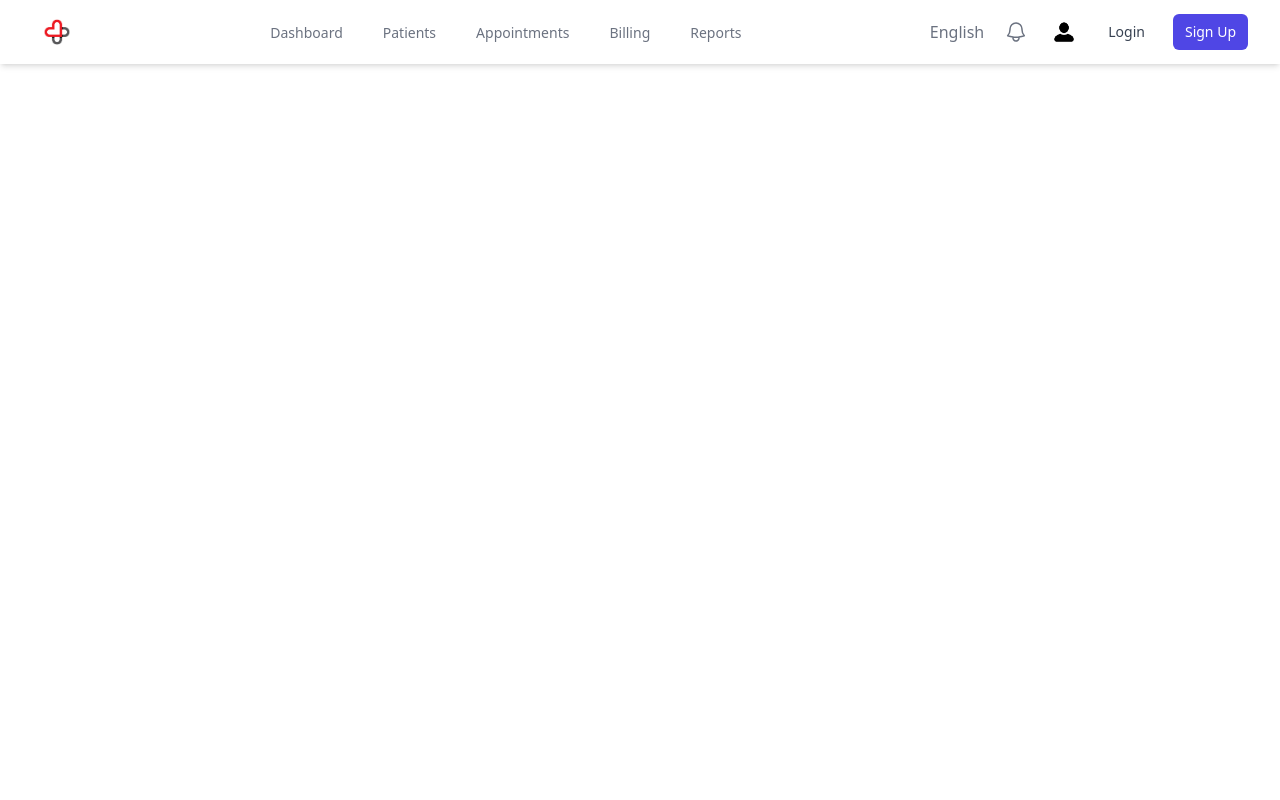
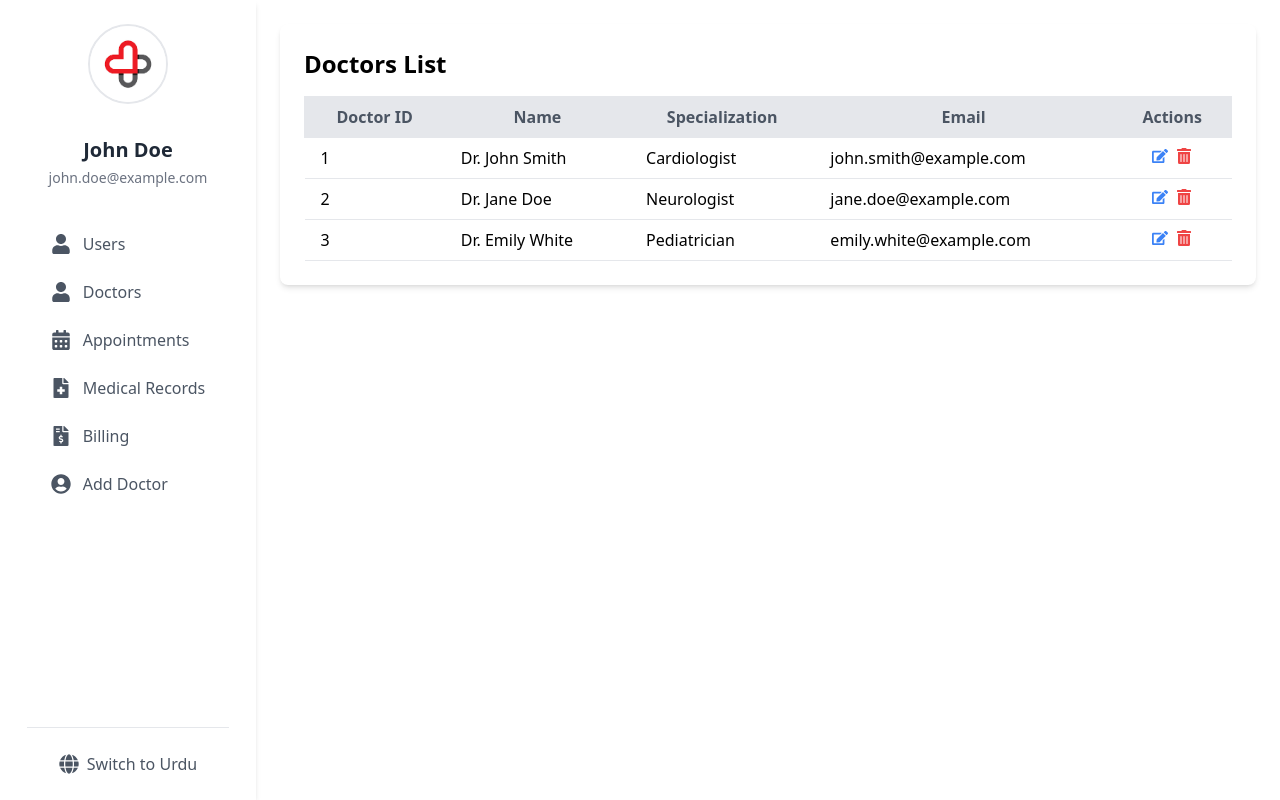
Before and after one commit to harisejaz2206/devathon-frontend, a React (Create React App) app: page /dashboard/doctors in a window 1280 px wide. Built offline with nearby package versions, Linux system fonts and the light colour scheme.

Commit message:
Internationalization on Admin panel

```diff
--- a/src/App.tsx
+++ b/src/App.tsx
@@ -22,6 +22,7 @@ import AddDoctor from "./components/AddDoctorForm";
 import DashboardHome from "./components/DashboardHome";
 import AppointmentsPage from "./pages/AppointmentsPage";
 import UserListing from "./pages/UserListing";
+import DoctorsListing from "./pages/DoctorListing";
 
 function App() {
   const token = useSelector(selectAuthToken);
@@ -82,6 +83,14 @@ function App() {
               </Dashboard>
             }
           />
+          <Route
+            path="/dashboard/doctors"
+            element={
+              <Dashboard>
+                <DoctorsListing />
+              </Dashboard>
+            }
+          />
           <Route path="/verify-account/:token" element={<VerifyEmail />} />
           <Route path="/find-doctor" element={<FindDoctor />} />
         </Routes>
--- a/src/components/Layout.tsx
+++ b/src/components/Layout.tsx
@@ -14,6 +14,7 @@ function Layout({ children }: { children: React.ReactNode }) {
     "/dashboard/add-doctor",
     "/dashboard/appointments",
     "/dashboard/users",
+    "/dashboard/doctors",
   ]; // add your routes here
 
   const showNavbarAndFooter = !noNavAndFooter.includes(location.pathname);
--- a/src/components/Sidebar.jsx
+++ b/src/components/Sidebar.jsx
@@ -5,20 +5,35 @@ import {
   FaCalendarAlt,
   FaFileMedical,
   FaFileInvoiceDollar,
-  FaUserCircle, // Added for the profile link
+  FaUserCircle,
+  FaGlobe, // Added for the language switch
 } from "react-icons/fa";
-
 import Logo from "../assets/images/logo.png";
+import { useTranslation } from "react-i18next";
+import { useLanguage } from "../context/LanguageContext";
 
 const Sidebar = () => {
   const user = {
     name: "John Doe",
     email: "john.doe@example.com",
-    // You can replace these with dynamic values as needed
   };
 
+  const { t, i18n } = useTranslation("sidebar");
+  const { currentLanguage, changeLanguage } = useLanguage();
+
+  // Function to handle language change
+  const handleLanguageChange = () => {
+    const newLanguage = currentLanguage === "en" ? "ur" : "en";
+    changeLanguage(newLanguage);
+    i18n.changeLanguage(newLanguage); // Update i18n language
+  };
+
+  const isRTL = currentLanguage === "ur";
   return (
-    <div className="w-64 h-full bg-white shadow-md text-gray-800 flex flex-col">
+    <div
+      className="w-64 h-full bg-white shadow-md text-gray-800 justify-center items-center flex flex-col"
+      dir={isRTL ? "rtl" : "ltr"}
+    >
       {/* Logo Section */}
       <div className="p-6 border-gray-200 flex items-center justify-center">
         <img
@@ -45,7 +60,16 @@ const Sidebar = () => {
               className="flex items-center px-4 py-3 text-gray-600 hover:bg-gray-100 hover:text-gray-900 transition-colors duration-300 rounded-lg"
               activeClassName="bg-gray-100 text-gray-900"
             >
-              <FaUser className="mr-3 text-xl" /> User Profiles
+              <FaUser className="mr-3 text-xl" /> {t("users")}
+            </NavLink>
+          </li>
+          <li>
+            <NavLink
+              to="/dashboard/doctors"
+              className="flex items-center px-4 py-3 text-gray-600 hover:bg-gray-100 hover:text-gray-900 transition-colors duration-300 rounded-lg"
+              activeClassName="bg-gray-100 text-gray-900"
+            >
+              <FaUser className="mr-3 text-xl" /> {t("doctors")}
             </NavLink>
           </li>
           <li>
@@ -54,7 +78,7 @@ const Sidebar = () => {
               className="flex items-center px-4 py-3 text-gray-600 hover:bg-gray-100 hover:text-gray-900 transition-colors duration-300 rounded-lg"
               activeClassName="bg-gray-100 text-gray-900"
             >
-              <FaCalendarAlt className="mr-3 text-xl" /> Appointments
+              <FaCalendarAlt className="mr-3 text-xl" /> {t("appointments")}
             </NavLink>
           </li>
           <li>
@@ -63,7 +87,7 @@ const Sidebar = () => {
               className="flex items-center px-4 py-3 text-gray-600 hover:bg-gray-100 hover:text-gray-900 transition-colors duration-300 rounded-lg"
               activeClassName="bg-gray-100 text-gray-900"
             >
-              <FaFileMedical className="mr-3 text-xl" /> Medical Records
+              <FaFileMedical className="mr-3 text-xl" /> {t("records")}
             </NavLink>
           </li>
           <li>
@@ -72,7 +96,7 @@ const Sidebar = () => {
               className="flex items-center px-4 py-3 text-gray-600 hover:bg-gray-100 hover:text-gray-900 transition-colors duration-300 rounded-lg"
               activeClassName="bg-gray-100 text-gray-900"
             >
-              <FaFileInvoiceDollar className="mr-3 text-xl" /> Billing
+              <FaFileInvoiceDollar className="mr-3 text-xl" /> {t("billing")}
             </NavLink>
           </li>
           <li>
@@ -81,11 +105,22 @@ const Sidebar = () => {
               className="flex items-center px-4 py-3 text-gray-600 hover:bg-gray-100 hover:text-gray-900 transition-colors duration-300 rounded-lg"
               activeClassName="bg-gray-100 text-gray-900"
             >
-              <FaUserCircle className="mr-3 text-xl" /> Add Doctor
+              <FaUserCircle className="mr-3 text-xl" /> {t("addDoctor")}
             </NavLink>
           </li>
         </ul>
       </nav>
+
+      {/* Language Switch Button */}
+      <div className="p-4 border-t border-gray-200 flex justify-center items-center">
+        <button
+          onClick={handleLanguageChange}
+          className="flex items-center px-4 py-2 text-gray-600 hover:bg-gray-100 hover:text-gray-900 transition-colors duration-300 rounded-lg"
+        >
+          <FaGlobe className="mr-2 text-xl" />
+          {currentLanguage === "en" ? t("switchUr") : t("switchEn")}
+        </button>
+      </div>
     </div>
   );
 };
--- a/src/locale/en.json
+++ b/src/locale/en.json
@@ -24,5 +24,16 @@
     "switchur": "Switch to Urdu",
     "login": "Login",
     "signup": "Sign Up"
+  },
+
+  "sidebar": {
+    "users": "Users",
+    "doctors": "Doctors",
+    "appointments": "Appointments",
+    "records": "Medical Records",
+    "billing": "Billing",
+    "addDoctor": "Add Doctor",
+    "switchUr": "Switch to Urdu",
+    "switchEn": "Switch to English"
   }
 }
--- a/src/locale/ur.json
+++ b/src/locale/ur.json
@@ -24,5 +24,16 @@
     "switchur": "اردو میں تبدیل کریں",
     "login": "لاگ ان",
     "signup": "سائن اپ"
+  },
+
+  "sidebar": {
+    "users": "صارفین",
+    "doctors": "ڈاکٹرز",
+    "appointments": "ملاقاتیں",
+    "records": "طبی ریکارڈ",
+    "billing": "بلنگ",
+    "addDoctor": "ڈاکٹر شامل کریں",
+    "switchUr": "اردو میں تبدیل کریں",
+    "switchEn": "انگریزی میں تبدیل کریں"
   }
 }
--- /dev/null
+++ b/src/pages/DoctorListing.tsx
@@ -0,0 +1,80 @@
+import React, { useState } from "react";
+import { FaEdit, FaTrashAlt } from "react-icons/fa";
+
+const DoctorsListing = () => {
+  // Sample doctor data
+  const [doctors, setDoctors] = useState([
+    {
+      id: 1,
+      name: "Dr. John Smith",
+      specialization: "Cardiologist",
+      email: "john.smith@example.com",
+    },
+    {
+      id: 2,
+      name: "Dr. Jane Doe",
+      specialization: "Neurologist",
+      email: "jane.doe@example.com",
+    },
+    {
+      id: 3,
+      name: "Dr. Emily White",
+      specialization: "Pediatrician",
+      email: "emily.white@example.com",
+    },
+  ]);
+
+  // Handler for delete action
+  const handleDelete = (id: any) => {
+    setDoctors(doctors.filter((doctor) => doctor.id !== id));
+  };
+
+  // Handler for edit action
+  const handleEdit = (id: any) => {
+    // Add your edit logic here (e.g., navigate to an edit page or show a modal)
+    alert(`Edit doctor with ID: ${id}`);
+  };
+
+  return (
+    <div className="p-6 bg-white rounded-lg shadow-md">
+      <h2 className="text-2xl font-semibold mb-4">Doctors List</h2>
+      <table className="w-full border-collapse">
+        <thead>
+          <tr className="bg-gray-200 text-gray-600">
+            <th className="px-4 py-2 border">Doctor ID</th>
+            <th className="px-4 py-2 border">Name</th>
+            <th className="px-4 py-2 border">Specialization</th>
+            <th className="px-4 py-2 border">Email</th>
+            <th className="px-4 py-2 border">Actions</th>
+          </tr>
+        </thead>
+        <tbody>
+          {doctors.map((doctor) => (
+            <tr key={doctor.id} className="border-b">
+              <td className="px-4 py-2">{doctor.id}</td>
+              <td className="px-4 py-2">{doctor.name}</td>
+              <td className="px-4 py-2">{doctor.specialization}</td>
+              <td className="px-4 py-2">{doctor.email}</td>
+              <td className="px-4 py-2 text-center">
+                <button
+                  onClick={() => handleEdit(doctor.id)}
+                  className="text-blue-500 hover:text-blue-700 mr-2"
+                >
+                  <FaEdit />
+                </button>
+                <button
+                  onClick={() => handleDelete(doctor.id)}
+                  className="text-red-500 hover:text-red-700"
+                >
+                  <FaTrashAlt />
+                </button>
+              </td>
+            </tr>
+          ))}
+        </tbody>
+      </table>
+    </div>
+  );
+};
+
+export default DoctorsListing;
```
